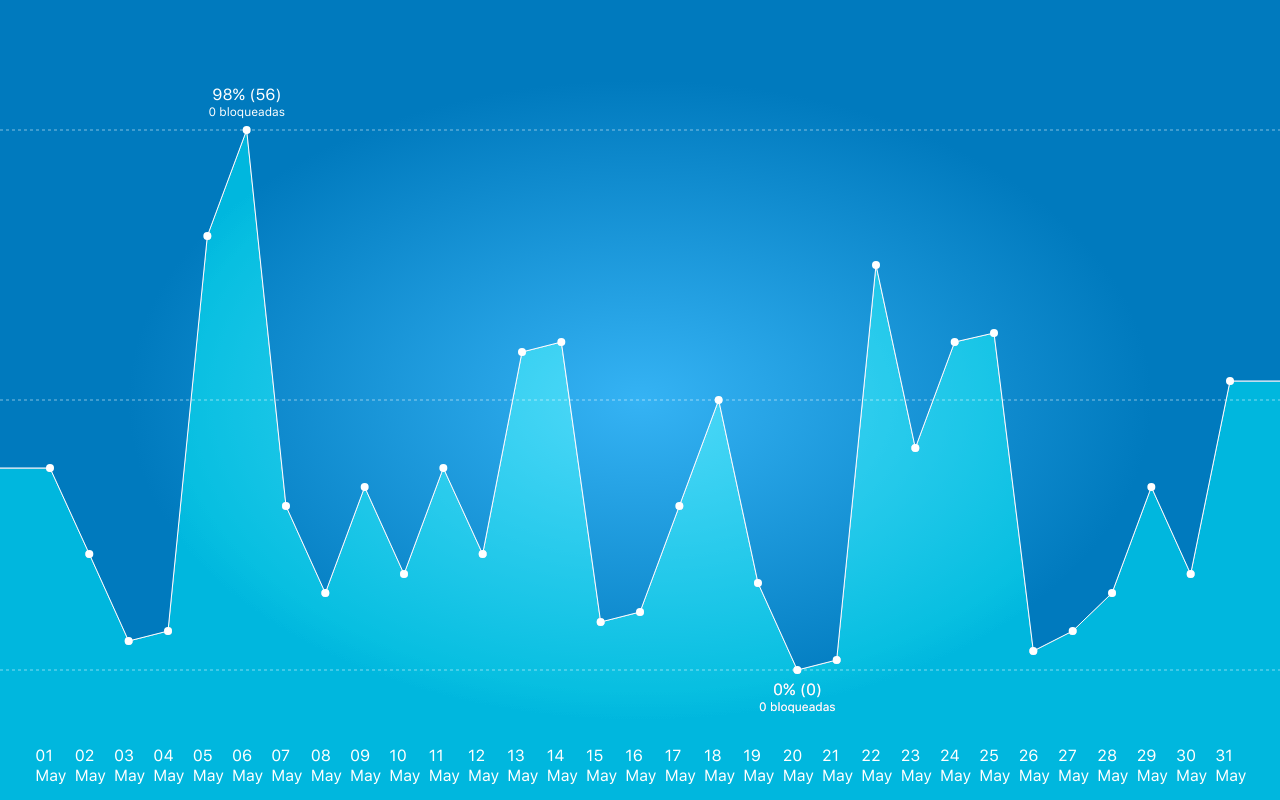
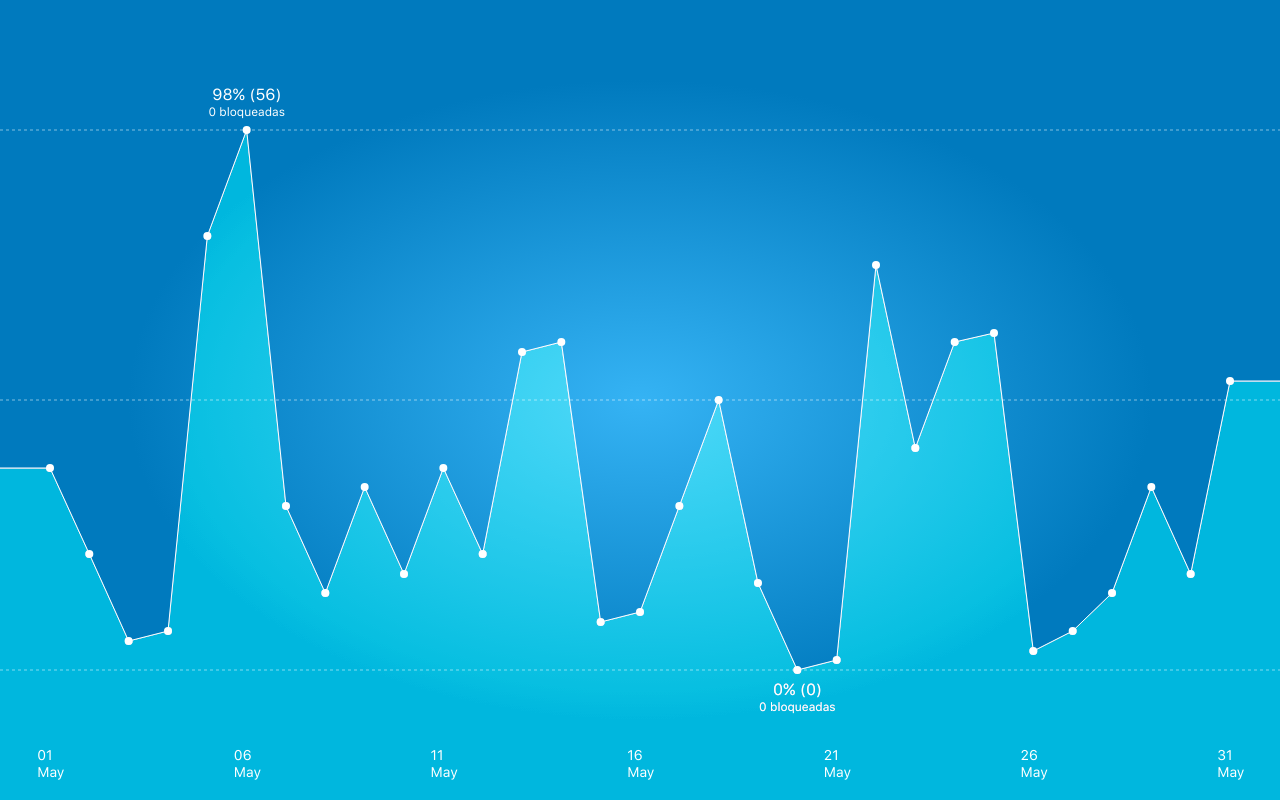
Before and after one commit to kaosb/clerk-charts, a website: page occupancy.html in a window 1280 px wide. Drawn offline with Linux system fonts and the light colour scheme.

Commit message:
vista de un mes: mostrar sólo algunos dias

```diff
--- a/css/style.css
+++ b/css/style.css
@@ -63,7 +63,7 @@ circle {
     shape-rendering: crispEdges;
 }
 .axis-x text {
-	font-size: 16px;
+	font-size: 14px;
 }
 text {
 	font-family: 'sf-ui-text';
--- a/js/script.js
+++ b/js/script.js
@@ -4,6 +4,7 @@ var CHARTS = (function(){
 	// Gráfico Base
 	obj.Line = function (data) {
 		this.data       = data.data;
+		this.range      = data.range;
 		this.dataX      = [];
 		this.dataY      = [];
 		this.values     = [];
@@ -40,6 +41,18 @@ var CHARTS = (function(){
 			insideWidth     = width - ( margin.left + margin.right ),
 			insideHeight    = height - ( margin.top + margin.bottom );
 
+
+		if ( _this.range === 'month' ) {
+			var _days = _this.dataX.length === ( 28 || 29 ) ?
+				[ 0, 4, 8, 12, 16, 20, 24, ( _this.dataX.length - 1 ) ] :
+				[ 0, 5, 10, 15, 20, 25, ( _this.dataX.length - 1 ) ] ;
+			_days.forEach( function( i ){
+				labels.push( _this.dataX[ i ] );
+			});
+		} else {
+			labels = _this.dataX;
+		}
+
 		// Funciones básicas
 		var maxY = function () {
 			return d3.max( _this.dataY, function (d) {
@@ -54,7 +67,7 @@ var CHARTS = (function(){
 		// Escala la posición de los elementos
 		var scaleX = d3.scale.ordinal()
 			.rangePoints([0, insideWidth])
-			.domain( _this.dataX.map( function(d, i) { return d; }));
+			.domain( labels.map( function(d, i) { return d; }));
 		var scaleY = d3.scale.linear()
 			.domain([0, maxY()])
 			.rangeRound([insideHeight, 0]);
@@ -83,7 +96,7 @@ var CHARTS = (function(){
 			for (var i = 0; i < words.length; i++) {
 				var tspan = el.append('tspan')
 					.text(words[i]);
-				if ( i > 0 ) tspan.attr('x', 0).attr('dy', 20);
+				if ( i > 0 ) tspan.attr('x', 0).attr('dy', 17);
 			}
 		};
 
@@ -417,8 +430,8 @@ CHARTS = (function(obj){
 	obj.Occupancy.prototype = Object.create( obj.Line.prototype );
 	// Para procesar los datos enviados y definir los valores predeterminados
 	obj.Occupancy.prototype.parse = function(){
-		var dataX = [],
-			dataY = [];
+		var dataX    = [],
+			dataY    = [];
 		this.data.forEach( function(d){
 			dataX.push( obj.helpers.parseDate( d.date ) );
 			dataY.push( d.value );
--- a/occupancy.html
+++ b/occupancy.html
@@ -11,7 +11,7 @@
 	<link rel="stylesheet" href="css/style.css">
 	<script>
 		var data = {
-			'range' : 'week', // month, 3month
+			'range' : 'month', // month, 3month
 			'data' : [
 				{
 					'date' : '2016-05-01',
```
Also changed, not shown: sales.html (+1 -1 lines).
